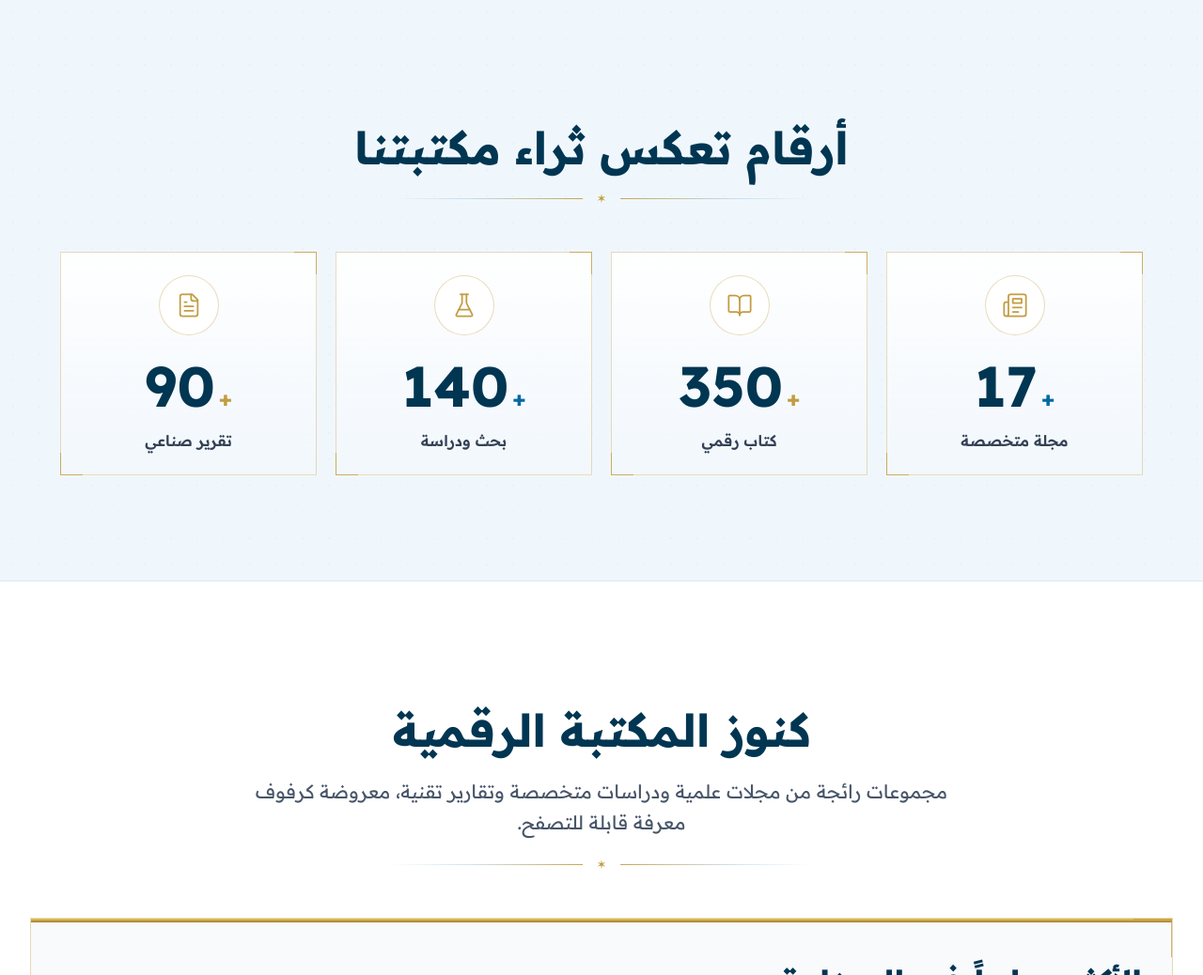
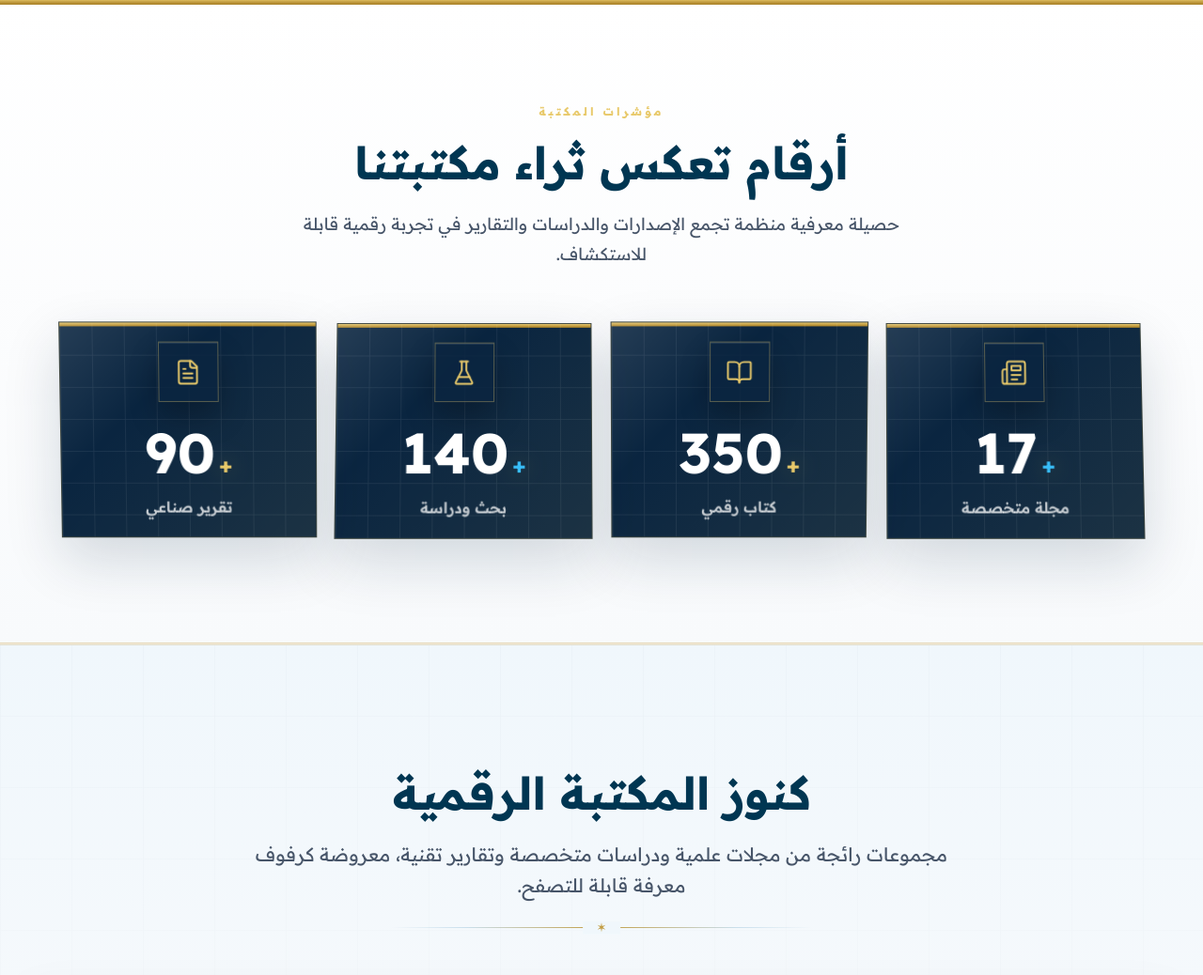
Before and after one commit to simoxdev1173/aidsmo-library, a Next.js app: page / in a window 1280 px wide. Shown: the part 874-1912 px from the top of the page at 94% size. Built offline with nearby package versions, Linux system fonts and the light colour scheme; no server answers.

Commit message:
server update

```diff
--- a/app/ebook/components/Hero.tsx
+++ b/app/ebook/components/Hero.tsx
@@ -424,7 +424,7 @@ const Hero = () => {
 
              <div className='text-nowrap'>
                <span className=" text-[#E8C96A]">المكتبة الرقمية</span>
-              <span className=" text-white">الذكية</span>
+              <span className="text-white pr-3">الذكية</span>
               </div>
             </h1>
 
--- a/app/ebook/components/LibraryStats.tsx
+++ b/app/ebook/components/LibraryStats.tsx
@@ -1,6 +1,6 @@
 'use client';
 
-import React, { useEffect, useRef, useState } from 'react';
+import { useEffect, useRef, useState } from 'react';
 import {
   LuBookOpen,
   LuFileText,
@@ -48,80 +48,102 @@ const stats = [
     suffix: '+',
     label: 'مجلة متخصصة',
     Icon: LuNewspaper,
-    accent: '#0369A1',
+    accent: '#38BDF8',
   },
   {
     num: 350,
     suffix: '+',
     label: 'كتاب رقمي',
     Icon: LuBookOpen,
-    accent: '#C29C41',
+    accent: '#E8C96A',
   },
   {
     num: 140,
     suffix: '+',
     label: 'بحث ودراسة',
     Icon: LuFlaskConical,
-    accent: '#0369A1',
+    accent: '#38BDF8',
   },
   {
     num: 90,
     suffix: '+',
     label: 'تقرير صناعي',
     Icon: LuFileText,
-    accent: '#C29C41',
+    accent: '#E8C96A',
   },
 ];
 
-const StatCard = ({ stat }: { stat: (typeof stats)[number] }) => {
+const StatCard = ({ stat, index }: { stat: (typeof stats)[number]; index: number }) => {
   const { value, ref } = useCountUp(stat.num, 2400);
   const Icon = stat.Icon;
 
   return (
-    <div ref={ref} className="group corner-card academic-card p-6 text-center">
-      <div className="mx-auto mb-6 flex h-16 w-16 items-center justify-center rounded-full border border-[#C29C41]/35 bg-white text-[#C29C41] transition duration-300 group-hover:border-[#0369A1]/35 group-hover:text-[#0369A1]">
-        <Icon size={28} strokeWidth={1.5} />
+    <div
+      ref={ref}
+      className="group relative min-h-[220px] overflow-hidden border border-[#C29C41]/28 bg-[#0A2540] p-5 text-center shadow-[0_24px_56px_rgba(10,37,64,0.16)] transition duration-300 [transform-style:preserve-3d] hover:border-[#C29C41]/55 hover:shadow-[0_30px_70px_rgba(10,37,64,0.22)]"
+      style={{ transform: `perspective(900px) rotateX(${index % 2 === 0 ? '2deg' : '-1.5deg'})` }}
+    >
+      <div className="absolute inset-x-0 top-0 h-1 brass-gradient" aria-hidden />
+      <div className="absolute inset-0 bg-[linear-gradient(135deg,rgba(255,255,255,0.14)_0%,transparent_34%,rgba(232,201,106,0.1)_100%)] opacity-80" aria-hidden />
+      <div
+        className="absolute inset-0 opacity-[0.09]"
+        style={{
+          backgroundImage:
+            'linear-gradient(rgba(255,255,255,0.72) 1px, transparent 1px), linear-gradient(90deg, rgba(255,255,255,0.72) 1px, transparent 1px)',
+          backgroundSize: '34px 34px',
+        }}
+        aria-hidden
+      />
+      <div className="relative z-10 mx-auto mb-6 flex h-16 w-16 items-center justify-center border border-[#E8C96A]/35 bg-[#0A2540]/80 text-[#E8C96A] shadow-[inset_0_1px_0_rgba(255,255,255,0.14),0_16px_32px_rgba(0,0,0,0.24)] transition duration-300 group-hover:border-[#E8C96A]/70 group-hover:text-white">
+        <Icon size={29} strokeWidth={1.6} />
       </div>
 
-      <div className="mt-3 flex items-baseline justify-center gap-1" dir="ltr">
-        <span className="font-academic text-5xl font-bold leading-none text-[#003652] md:text-6xl">
+      <div className="relative z-10 mt-3 flex items-baseline justify-center gap-1" dir="ltr">
+        <span className="font-academic text-5xl font-bold leading-none text-white md:text-6xl">
           {value.toLocaleString('en-US')}
         </span>
-        <span className="text-2xl font-bold" style={{ color: stat.accent }}>
+        <span className="text-2xl font-bold drop-shadow-[0_0_14px_rgba(232,201,106,0.45)]" style={{ color: stat.accent }}>
           {stat.suffix}
         </span>
       </div>
 
-      <p className="mt-4 text-base font-semibold text-[#334155]">{stat.label}</p>
+      <p className="relative z-10 mt-4 text-base font-semibold text-white/76">{stat.label}</p>
     </div>
   );
 };
 
 const LibraryStats = () => {
   return (
-    <section className="relative overflow-hidden py-20 md:py-28" dir="rtl">
+    <section className="relative overflow-hidden bg-white py-20 text-[#0A2540] md:py-28" dir="rtl">
       <div
-        className="pointer-events-none absolute inset-0 opacity-[0.035]"
+        className="pointer-events-none absolute inset-0 opacity-[0.05]"
         style={{
-          backgroundImage: 'radial-gradient(circle, #0369a1 1px, transparent 1px)',
-          backgroundSize: '28px 28px',
+          backgroundImage:
+            'linear-gradient(rgba(3,105,161,0.72) 1px, transparent 1px), linear-gradient(90deg, rgba(3,105,161,0.72) 1px, transparent 1px)',
+          backgroundSize: '76px 76px',
         }}
         aria-hidden
       />
+      <div className="absolute inset-0 bg-[linear-gradient(180deg,#FFFFFF_0%,#F8FAFC_100%)]" aria-hidden />
+      <div className="absolute inset-x-0 top-0 h-1.5 brass-gradient" aria-hidden />
+      <div className="absolute inset-x-0 bottom-0 h-px bg-[#C29C41]/35" aria-hidden />
 
       <div className="relative z-10 mx-auto max-w-7xl px-4 sm:px-6 lg:px-8">
         <div className="mx-auto mb-14 max-w-3xl text-center">
-          <h2 className="academic-heading mt-4 text-4xl leading-tight md:text-5xl">
+          <p className="font-display text-xs font-bold uppercase tracking-[0.26em] text-[#E8C96A]">
+            مؤشرات المكتبة
+          </p>
+          <h2 className="mt-4 font-academic text-4xl font-bold leading-tight text-[#003652] md:text-5xl">
             أرقام تعكس ثراء مكتبتنا
           </h2>
-          <div className="mx-auto mt-6 max-w-md [--divider-bg:#F0F7FC]">
-            <div className="ornate-divider" aria-hidden />
-          </div>
+          <p className="mx-auto mt-5 max-w-2xl font-academic text-lg leading-8 text-[#475569]">
+            حصيلة معرفية منظمة تجمع الإصدارات والدراسات والتقارير في تجربة رقمية قابلة للاستكشاف.
+          </p>
         </div>
 
-        <div className="mx-auto grid max-w-6xl grid-cols-1 gap-5 sm:grid-cols-2 lg:grid-cols-4">
-          {stats.map((s) => (
-            <StatCard key={s.label} stat={s} />
+        <div className="mx-auto grid max-w-6xl grid-cols-1 gap-5 sm:grid-cols-2 lg:grid-cols-4 [perspective:1200px]">
+          {stats.map((s, index) => (
+            <StatCard key={s.label} stat={s} index={index} />
           ))}
         </div>
       </div>
--- a/app/ebook/components/TrendingSection.tsx
+++ b/app/ebook/components/TrendingSection.tsx
@@ -46,7 +46,7 @@ const SectionRow = ({ sector }: { sector: Sector }) => {
   const onNext = () => scrollerRef.current && scrollByAmount(scrollerRef.current, -720);
 
   return (
-    <div className="corner-frame overflow-hidden border border-[#C29C41]/35 bg-[#F8FAFC]">
+    <div className="corner-frame overflow-hidden border border-[#C29C41]/35 bg-white/90 shadow-[0_18px_46px_rgba(10,37,64,0.08)]">
       <div className="brass-gradient h-1 w-full" />
 
       <div className="p-5 sm:p-8">
@@ -137,8 +137,20 @@ const SectionRow = ({ sector }: { sector: Sector }) => {
 
 const TrendingBooks = () => {
   return (
-    <section id="projects" className="bg-white py-20 md:py-28" dir="rtl">
-      <div className="mx-auto w-full max-w-7xl px-4 sm:px-6 lg:px-8">
+    <section id="projects" className="relative overflow-hidden bg-[#F0F7FC] py-20 md:py-28" dir="rtl">
+      <div
+        className="pointer-events-none absolute inset-0 opacity-[0.075]"
+        style={{
+          backgroundImage:
+            'linear-gradient(rgba(10,37,64,0.78) 1px, transparent 1px), linear-gradient(90deg, rgba(10,37,64,0.78) 1px, transparent 1px)',
+          backgroundSize: '76px 76px',
+        }}
+        aria-hidden
+      />
+      <div className="pointer-events-none absolute inset-0 bg-[linear-gradient(180deg,rgba(240,247,252,0.68)_0%,rgba(248,250,252,0.88)_42%,rgba(240,247,252,0.72)_100%)]" aria-hidden />
+      <div className="pointer-events-none absolute inset-x-0 top-0 h-px bg-[#C29C41]/25" aria-hidden />
+
+      <div className="relative z-10 mx-auto w-full max-w-7xl px-4 sm:px-6 lg:px-8">
         <div className="mx-auto mb-14 max-w-3xl text-center">
           <h2 className="academic-heading mt-4 text-4xl leading-tight md:text-5xl">
             كنوز المكتبة الرقمية
@@ -146,7 +158,7 @@ const TrendingBooks = () => {
           <p className="mt-5 font-academic text-xl leading-relaxed text-[#475569]">
             مجموعات رائجة من مجلات علمية ودراسات متخصصة وتقارير تقنية، معروضة كرفوف معرفة قابلة للتصفح.
           </p>
-          <div className="mx-auto mt-7 max-w-md [--divider-bg:#FFFFFF]">
+          <div className="mx-auto mt-7 max-w-md [--divider-bg:#F0F7FC]">
             <div className="ornate-divider" aria-hidden />
           </div>
         </div>
--- a/app/page.tsx
+++ b/app/page.tsx
@@ -16,12 +16,10 @@ export default function Home() {
           <Hero />
         </section>
 
-        <section className="border-y border-[#0369A1]/10 bg-[#F0F7FC]">
+        <section className="border-y border-[#C29C41]/20 bg-white">
           <LibraryStats />
         </section>
-        <section id="projects">
-          <Benefits />
-        </section>
+        <Benefits />
 
         <section id="about">
           <BrowseBySubject />
--- a/lib/auth.ts
+++ b/lib/auth.ts
@@ -14,7 +14,27 @@ type SessionPayload = {
 };
 
 function getAuthSecret() {
-  return process.env.AUTH_SECRET ?? "development-only-auth-secret";
+  const secret = process.env.AUTH_SECRET;
+
+  if (process.env.NODE_ENV === "production" && !secret) {
+    throw new Error("AUTH_SECRET must be set in production.");
+  }
+
+  return secret ?? "development-only-auth-secret";
+}
+
+function getCookieSecure() {
+  const explicit = process.env.AUTH_COOKIE_SECURE?.toLowerCase();
+
+  if (explicit === "true") return true;
+  if (explicit === "false") return false;
+
+  const publicUrl = process.env.NEXT_PUBLIC_APP_URL ?? process.env.COOLIFY_FQDN ?? process.env.COOLIFY_URL;
+  if (publicUrl) {
+    return publicUrl.startsWith("https://");
+  }
+
+  return process.env.NODE_ENV === "production";
 }
 
 function sign(value: string) {
@@ -86,7 +106,7 @@ export async function createAdminSession(admin: { id: string; email: string }) {
   cookieStore.set(COOKIE_NAME, token, {
     httpOnly: true,
     sameSite: "lax",
-    secure: process.env.NODE_ENV === "production",
+    secure: getCookieSecure(),
     path: "/",
     maxAge: SESSION_TTL_SECONDS,
   });
--- a/lib/uploads.ts
+++ b/lib/uploads.ts
@@ -2,7 +2,15 @@ import { randomUUID } from "crypto";
 import { mkdir, writeFile } from "fs/promises";
 import path from "path";
 
-const uploadRoot = path.join(process.cwd(), "public", "uploads");
+function getUploadRoot() {
+  const configured = process.env.UPLOAD_DIR;
+
+  if (!configured) {
+    return path.join(process.cwd(), "public", "uploads");
+  }
+
+  return path.isAbsolute(configured) ? configured : path.join(process.cwd(), configured);
+}
 
 const allowedMimeTypes = {
   covers: new Set(["image/jpeg", "image/png", "image/webp", "image/avif"]),
@@ -40,7 +48,7 @@ export async function saveUpload(file: File | null, folder: "covers" | "document
     throw new Error(folder === "covers" ? "Cover image must be 10MB or smaller." : "PDF must be 50MB or smaller.");
   }
 
-  const directory = path.join(uploadRoot, folder);
+  const directory = path.join(getUploadRoot(), folder);
   await mkdir(directory, { recursive: true });
 
   const filename = `${randomUUID()}.${extensionFor(file)}`;
```
Also changed, not shown: 1 other file (tests, documents, lock files or other folders).
